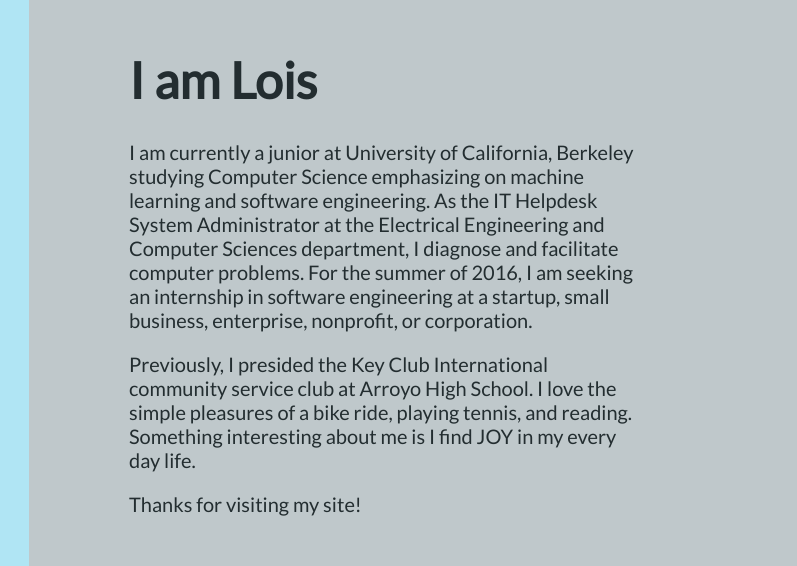
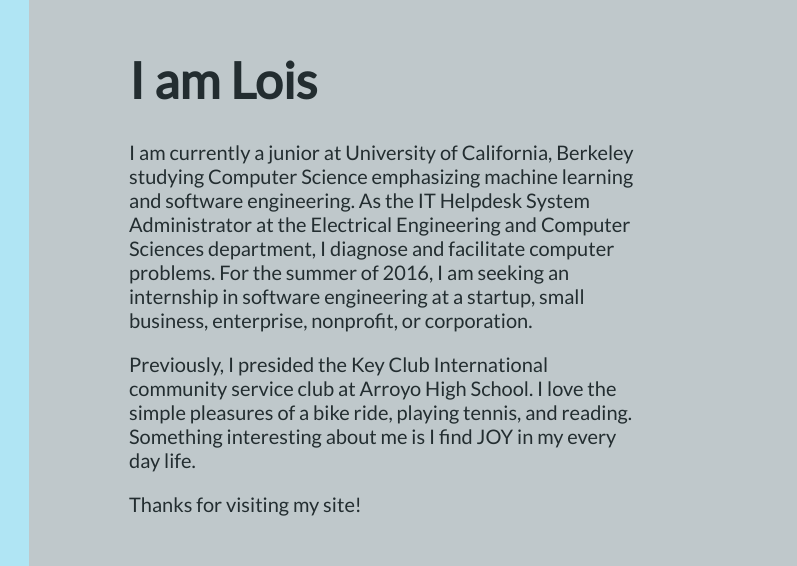
Before and after one commit to loisbho/loisbho.github.io, a plain HTML site: page about.html in a window 1280 px wide. Shown: the top 566 px of the page, 483-1280 px from the left. Drawn offline with Linux system fonts and the light colour scheme.

Commit message:
minor grammar error

```diff
--- a/about.html
+++ b/about.html
@@ -49,7 +49,7 @@
                 I am Lois
             </div>
             <div class="text">
-               I am currently a junior at University of California, Berkeley studying Computer Science emphasizing on machine learning and software engineering. As the IT Helpdesk System Administrator at the Electrical Engineering and Computer Sciences department, I diagnose and facilitate computer problems.
+               I am currently a junior at University of California, Berkeley studying Computer Science emphasizing machine learning and software engineering. As the IT Helpdesk System Administrator at the Electrical Engineering and Computer Sciences department, I diagnose and facilitate computer problems.
 
                 For the summer of 2016, I am seeking an internship in software engineering at a startup, small business, enterprise, nonprofit, or corporation.
                 <p>
```
